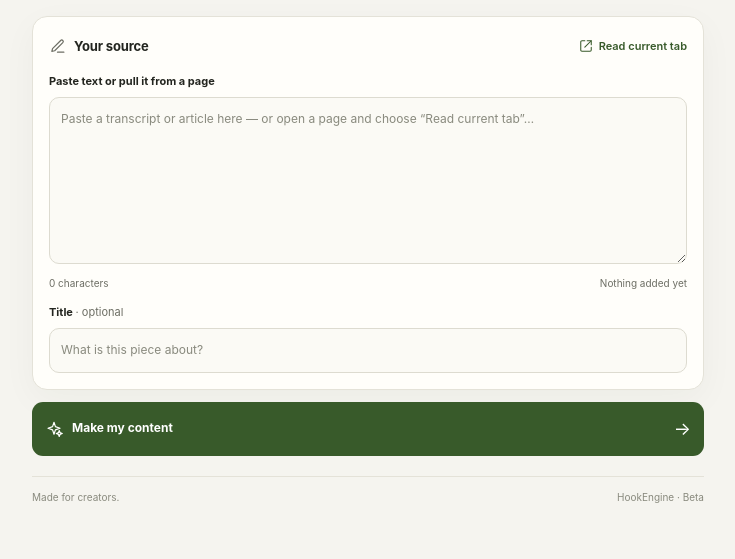
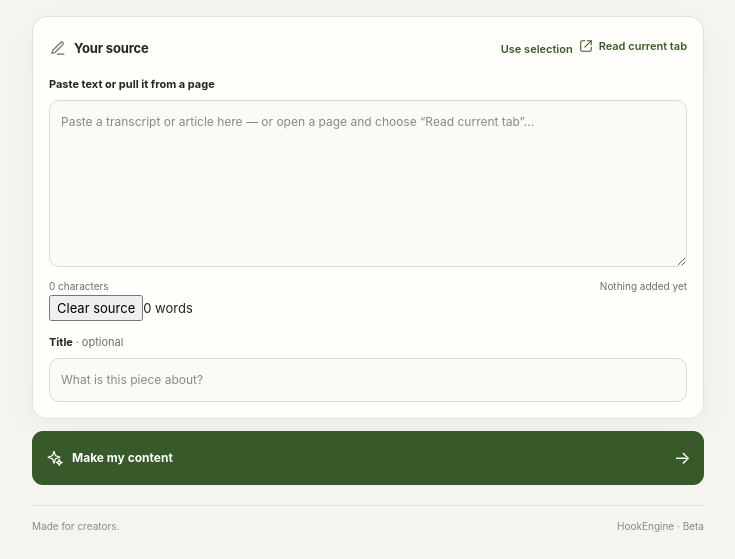
Before and after one commit to yazoniplay/HookEngine, a browser extension: page sidepanel.html in a window 1280 px wide. Shown: the part 265-824 px from the top of the page, without its empty margins (272-1007 px from the left). Before the commit the page ends 800 px from the top, so only its background shows below. Drawn offline with Linux system fonts and the light colour scheme.

Commit message:
Add selection and source reset controls

```diff
--- a/sidepanel.html
+++ b/sidepanel.html
@@ -28,11 +28,12 @@
   <section class="source-card">
     <div class="section-heading">
       <h2><svg class="heading-icon" viewBox="0 0 24 24" aria-hidden="true"><path d="M12 20h9"></path><path d="M16.5 3.5a2.12 2.12 0 0 1 3 3L8 18l-4 1 1-4Z"></path></svg>Your source</h2>
-      <button id="extractBtn" class="text-button" type="button"><svg viewBox="0 0 24 24" aria-hidden="true"><path d="M14 3h7v7"></path><path d="M10 14 21 3"></path><path d="M21 14v5a2 2 0 0 1-2 2H5a2 2 0 0 1-2-2V5a2 2 0 0 1 2-2h5"></path></svg>Read current tab</button>
+      <div class="source-actions"><button id="selectionBtn" class="text-button" type="button" title="Use text you highlighted on the page">Use selection</button><button id="extractBtn" class="text-button" type="button"><svg viewBox="0 0 24 24" aria-hidden="true"><path d="M14 3h7v7"></path><path d="M10 14 21 3"></path><path d="M21 14v5a2 2 0 0 1-2 2H5a2 2 0 0 1-2-2V5a2 2 0 0 1 2-2h5"></path></svg>Read current tab</button></div>
     </div>
     <label for="sourceText">Paste text or pull it from a page</label>
     <textarea id="sourceText" placeholder="Paste a transcript or article here — or open a page and choose “Read current tab”…" rows="7"></textarea>
     <div class="source-meta"><span id="charCount">0 characters</span><span id="sourceLabel">Nothing added yet</span></div>
+    <div class="source-tools"><button id="clearSourceBtn" class="quiet-button" type="button">Clear source</button><span id="sourceWords">0 words</span></div>
     <label for="sourceTitle" class="title-label">Title <span>· optional</span></label>
     <input id="sourceTitle" type="text" placeholder="What is this piece about?">
     <input id="sourceUrl" type="hidden" value="">
```
